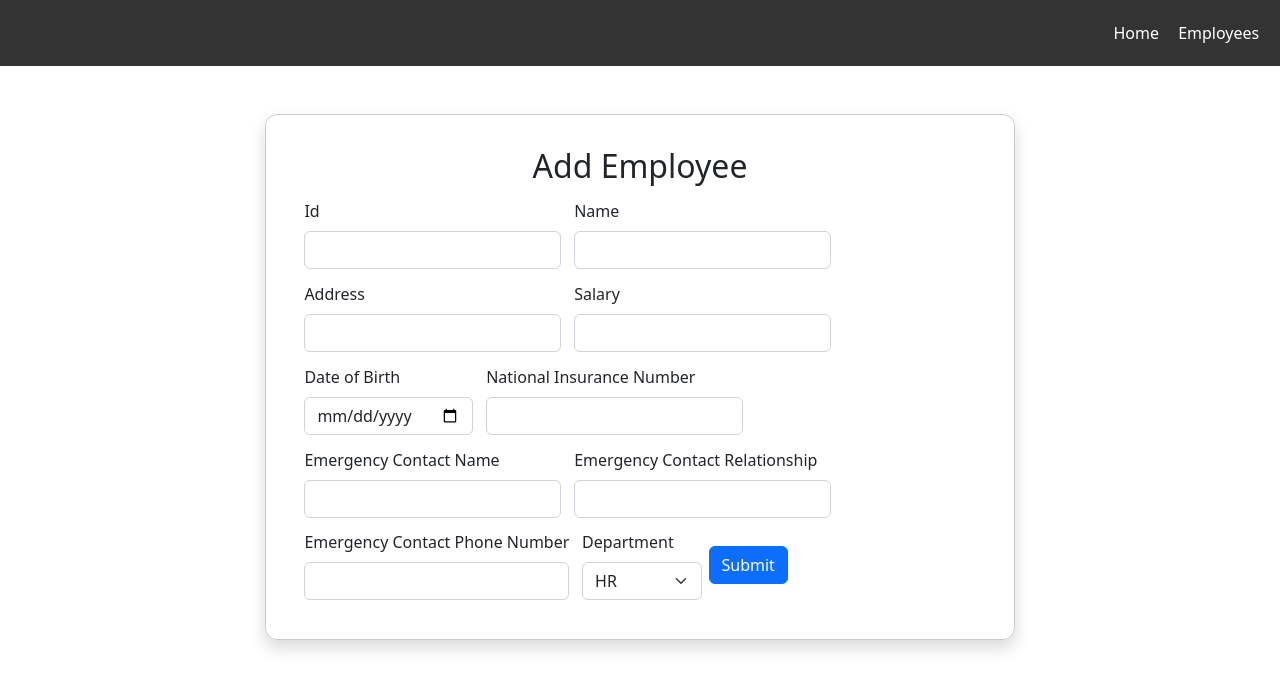
After one commit to egorchern/DB_Coursework, a PHP site: page /employees.php in a window 1280 px wide. The commit adds this page. Shown: the top 690 px of the page. Run offline with PHP 8.4, Linux system fonts and the light colour scheme.

Commit message:
Create new employee

```diff
--- a/createTables.php
+++ b/createTables.php
@@ -86,7 +86,7 @@ function createEmployeeTable()
                 Salary INT NOT NULL,
                 DOB DATE NOT NULL,
                 NIN VARCHAR(12) NOT NULL,
-                ManagerEmpNumber INT NOT NULL,
+                ManagerEmpNumber INT,
                 DepartmentNumber INT NOT NULL,
                 PRIMARY KEY(Number),
                 FOREIGN KEY(ManagerEmpNumber) REFERENCES Manager(EmployeeNumber) ON DELETE RESTRICT ON UPDATE RESTRICT
--- /dev/null
+++ b/employees.php
@@ -0,0 +1,117 @@
+<!DOCTYPE html>
+<html lang="en">
+
+<head>
+    <meta charset="UTF-8">
+    <meta http-equiv="X-UA-Compatible" content="IE=edge">
+    <meta name="viewport" content="width=device-width, initial-scale=1.0">
+    <!-- CSS only -->
+    <link href="https://cdn.jsdelivr.net/npm/bootstrap@5.2.2/dist/css/bootstrap.min.css" rel="stylesheet"
+        integrity="sha384-Zenh87qX5JnK2Jl0vWa8Ck2rdkQ2Bzep5IDxbcnCeuOxjzrPF/et3URy9Bv1WTRi" crossorigin="anonymous">
+    <title>Root</title>
+    <style>
+        nav {
+            display: flex;
+            flex-direction: row;
+            justify-content: flex-end;
+            align-items: center;
+            padding: 0.7rem;
+            background-color: hsla(0, 0%, 20%);
+        }
+
+        nav a {
+            color: white;
+            text-decoration: none;
+            padding: 0.4rem;
+            border-radius: 12px;
+            transition: all 0.3s;
+            margin: 0.2rem;
+        }
+
+        nav a:hover {
+            color: white;
+            background-color: hsla(0, 0%, 35%);
+        }
+
+        form {
+            margin-left: auto;
+            margin-right: auto;
+            margin-top: 3rem;
+            display: flex;
+            flex-direction: row;
+            justify-content: flex-start;
+            flex-wrap: wrap;
+            align-items: center;
+            border: 1px solid hsl(0, 0%, 80%);
+            padding: 2rem;
+            border-radius: 12px;
+            max-width: 750px;
+        }
+
+        .margin-sm {
+            margin: 0.4rem;
+        }
+    </style>
+</head>
+
+<body>
+    <nav>
+        <a href="index.php">Home</a>
+        <a href="employees.php">Employees</a>
+    </nav>
+    <main>
+        <form action="addEmployee.php" class="shadow" method="POST">
+            <h2 style="width:100%;text-align:center">Add Employee</h2>
+            <div class="margin-sm">
+                <label for="id" class="form-label">Id</label>
+                <input type="text" class="form-control" id="id" name="id">
+            </div>
+            <div class="margin-sm">
+                <label for="name" class="form-label">Name</label>
+                <input type="text" class="form-control" id="name" name="name">
+            </div>
+            <div class="margin-sm">
+                <label for="address" class="form-label">Address</label>
+                <input type="text" class="form-control" id="empAddress" name="address">
+            </div>
+            <div class="margin-sm">
+                <label for="salary" class="form-label">Salary </label>
+                <input type="text" class="form-control" id="salary" name="salary">
+            </div>
+            <div class="margin-sm">
+                <label for="dob" class="form-label">Date of Birth</label>
+                <input type="date" class="form-control" id="dob" name="dob">
+            </div>
+            <div class="margin-sm">
+                <label for="nin" class="form-label">National Insurance Number </label>
+                <input type="text" class="form-control" id="nin" name="nin">
+            </div>
+            <div class="margin-sm">
+                <label for="eName" class="form-label">Emergency Contact Name</label>
+                <input type="text" class="form-control" id="eName" name="eName">
+            </div>
+            <div class="margin-sm">
+                <label for="eRelationship" class="form-label">Emergency Contact Relationship</label>
+                <input type="text" class="form-control" id="eRelationship" name="eRelationship">
+            </div>
+            <div class="margin-sm">
+                <label for="ePhone" class="form-label">Emergency Contact Phone Number</label>
+                <input type="text" class="form-control" id="ePhone" name="ePhone">
+            </div>
+            <div class="margin-sm">
+                <label for="departmentNumber" class="form-label">Department</label>
+
+                <select class="form-select" id="departmentNumber" name="departmentNumber">
+                    <option value="1">HR</option>
+                    <option value="2">Driver</option>
+                    <option value="3">Packager</option>
+                    <option value="4">Manager</option>
+                </select>
+            </div>
+            <button type="submit" class="btn btn-primary">Submit</button>
+        </form>
+    </main>
+
+</body>
+
+</html>
```
Also changed, not shown: addEmployee.php (added, +28 -0 lines), index.php (added, +44 -0 lines), 1 other file.
